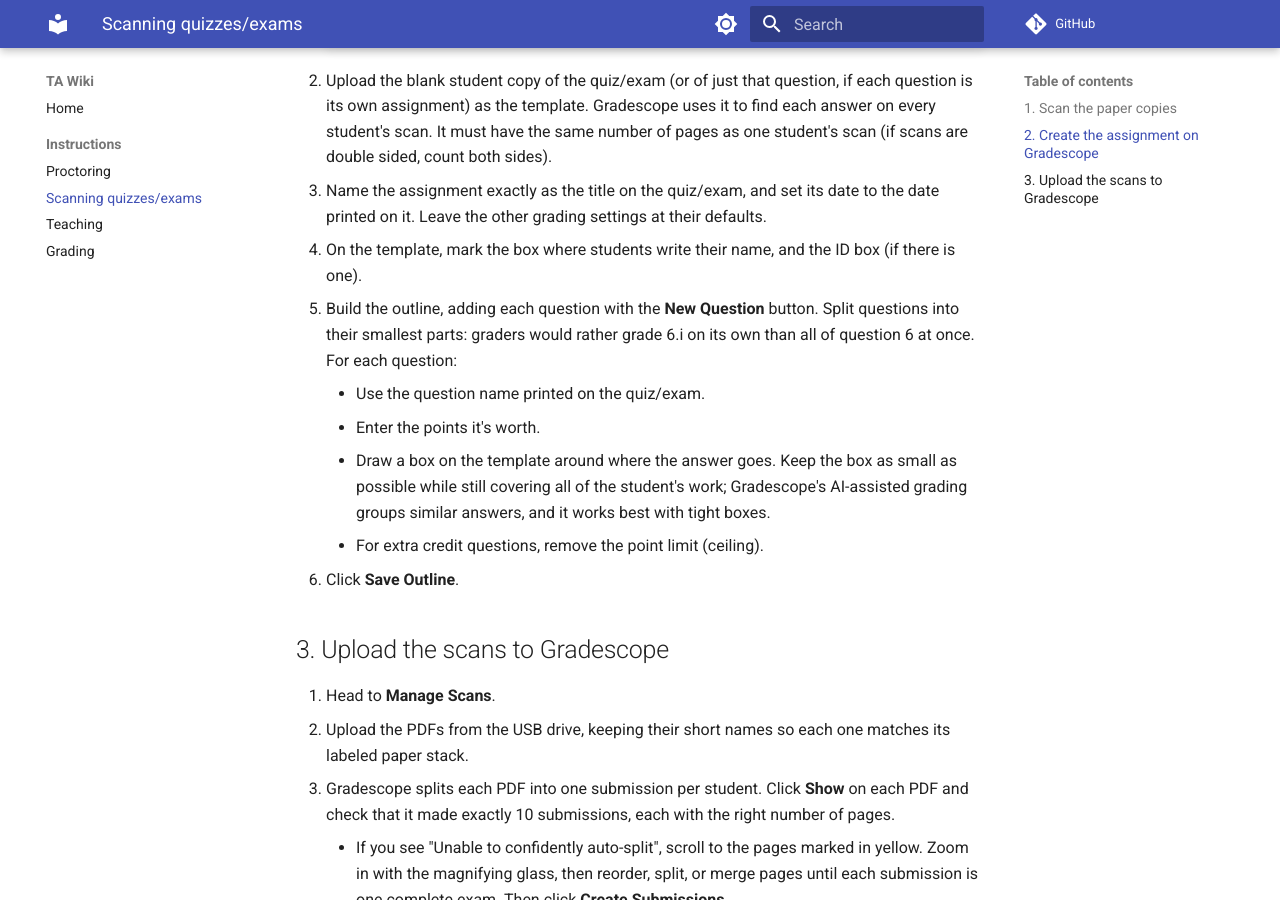
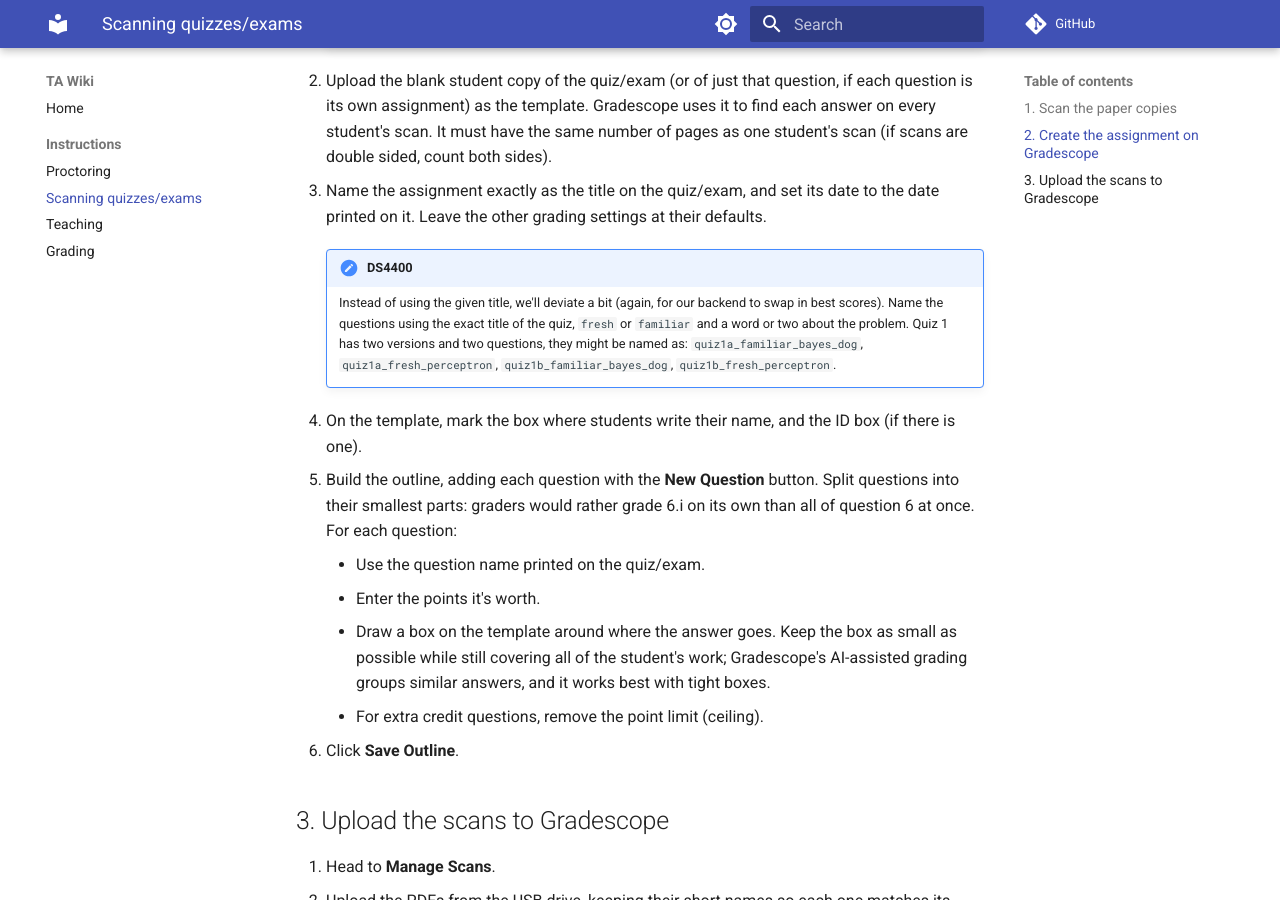
Before and after one commit to matthigger/wiki_ta, an MkDocs documentation site: the page built from docs/instructions/scanning.md, in a window 1280 px wide and 900 px high, scrolled down 974 px. Built offline with MkDocs 1.6.1 and Material for MkDocs 9.7.7, drawn with Linux system fonts in a browser that asks for light colours; comment, search, counter and statistics services are not loaded.

Commit message:
add instructions about naming for DS4400 f26

```diff
--- a/docs/instructions/scanning.md
+++ b/docs/instructions/scanning.md
@@ -33,6 +33,10 @@ Please forgive how specific these steps are; each one comes from chasing missing
    It must have the same number of pages as one student's scan (if scans are double sided, count both sides).
 3. Name the assignment exactly as the title on the quiz/exam, and set its date to the date printed on it.
    Leave the other grading settings at their defaults.
+
+    !!! note "DS4400"
+        Instead of using the given title, we'll deviate a bit (again, for our backend to swap in best scores).  Name the questions using the exact title of the quiz, `fresh` or `familiar` and a word or two about the problem.  Quiz 1 has two versions and two questions, they might be named as: `quiz1a_familiar_bayes_dog`, `quiz1a_fresh_perceptron`, `quiz1b_familiar_bayes_dog`, `quiz1b_fresh_perceptron`.
+
 4. On the template, mark the box where students write their name, and the ID box (if there is one).
 5. Build the outline, adding each question with the **New Question** button.
    Split questions into their smallest parts: graders would rather grade 6.i on its own than all of question 6 at once.
```
